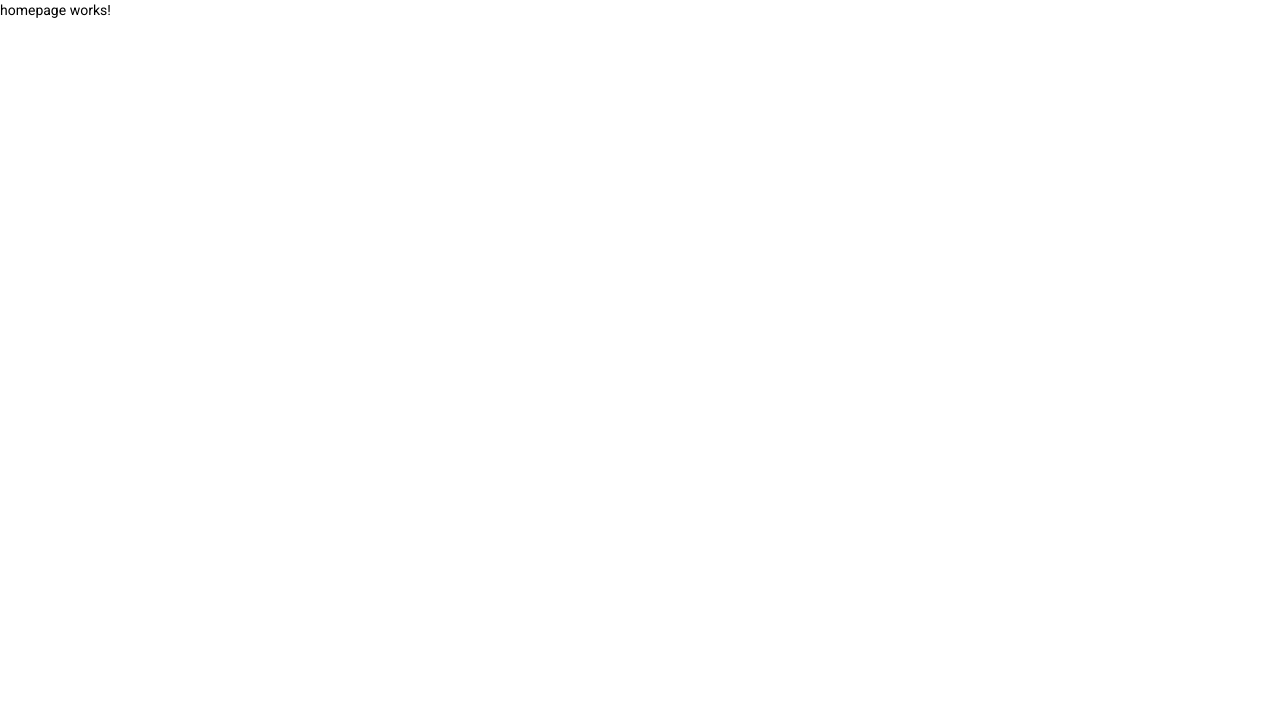
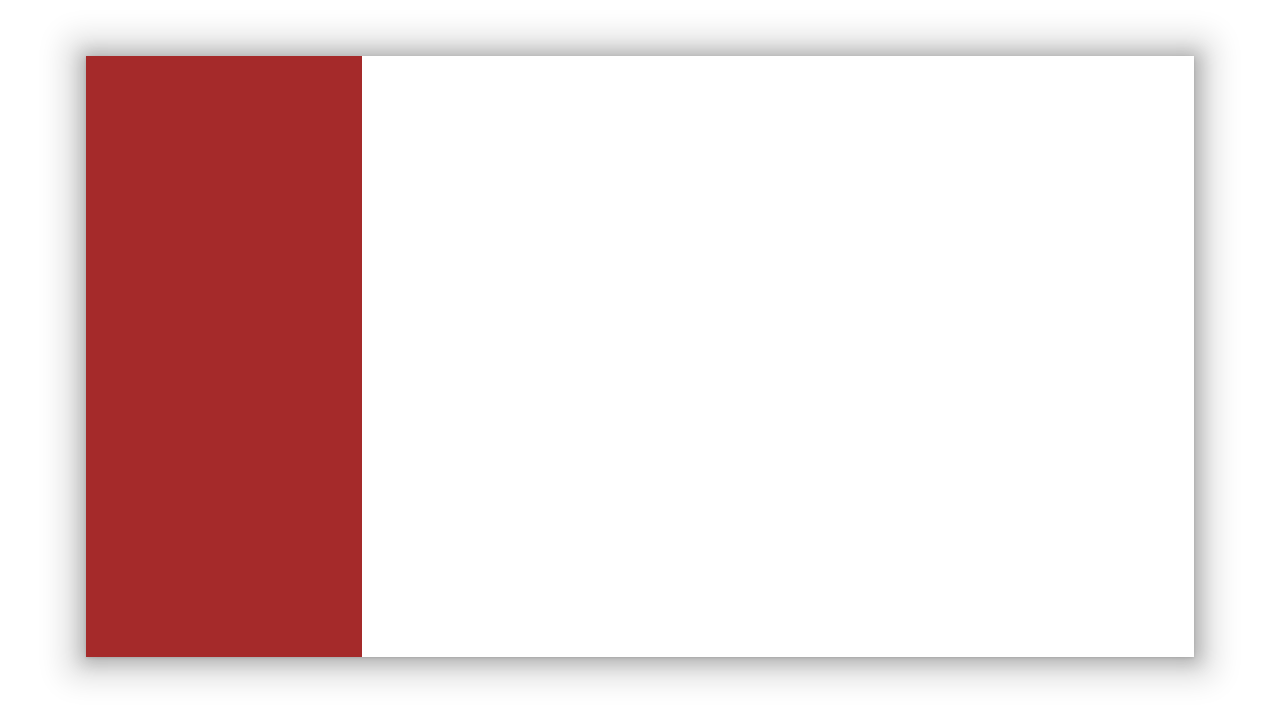
Before and after one commit to SamirCabrera/mi-pagina-web, an Angular app: page /homepage in a window 1280 px wide. Shown: the top 722 px of the page. Built offline with nearby package versions, Linux system fonts and the light colour scheme.

Commit message:
actualizando rama

```diff
--- a/package.json
+++ b/package.json
@@ -16,6 +16,7 @@
     "@angular/common": "~9.0.1",
     "@angular/compiler": "~9.0.1",
     "@angular/core": "~9.0.1",
+    "@angular/flex-layout": "^9.0.0-beta.29",
     "@angular/forms": "~9.0.1",
     "@angular/material": "^9.0.0",
     "@angular/platform-browser": "~9.0.1",
--- a/src/app/app.module.ts
+++ b/src/app/app.module.ts
@@ -2,6 +2,7 @@ import { BrowserModule } from '@angular/platform-browser';
 import { NgModule } from '@angular/core';
 import { RouterModule } from '@angular/router';
 import { AngularMaterialModule } from './angular-material/angular-material.module'
+import { FlexLayoutModule } from '@angular/flex-layout';
 
 import { AppRoutingModule } from './app-routing.module';
 import { AppComponent } from './app.component';
@@ -23,7 +24,8 @@ import { HomepageComponent } from './pages/homepage/homepage.component';
     AppRoutingModule,
     BrowserAnimationsModule,
     AngularMaterialModule,
-    RouterModule
+    RouterModule,
+    FlexLayoutModule
   ],
   providers: [],
   bootstrap: [AppComponent]
--- a/src/app/pages/homepage/homepage.component.css
+++ b/src/app/pages/homepage/homepage.component.css
@@ -0,0 +1,8 @@
+.main_div {
+    margin: 56px 86px;
+    box-shadow: 1px 1px 16px 5px rgba(0, 0, 0, 0.2), 0px 1px 28px 20px rgba(0, 0, 0, 0.14), 0px 1px 3px 0px rgba(0, 0, 0, 0.12);
+}
+
+.mat-grid-tile_logo {
+    background-color: brown;
+}
--- a/src/app/pages/homepage/homepage.component.html
+++ b/src/app/pages/homepage/homepage.component.html
@@ -1 +1,23 @@
-<p>homepage works!</p>
+<div>
+
+    <div class="main_div">
+
+        <mat-grid-list cols="12" rowHeight="300px">
+
+            <mat-grid-tile [colspan]="3"
+                [rowspan]="2"
+                class="mat-grid-tile_logo">
+
+            </mat-grid-tile>
+
+            <mat-grid-tile [colspan]="9"
+                [rowspan]="2"
+            style="background-color: white;">
+
+            </mat-grid-tile>
+
+          </mat-grid-list>
+
+    </div>
+
+</div>
--- a/src/app/pages/homepage/homepage.module.ts
+++ b/src/app/pages/homepage/homepage.module.ts
@@ -2,13 +2,15 @@ import { NgModule } from '@angular/core';
 import { CommonModule } from '@angular/common';
 import { HomepageComponent } from './homepage.component';
 import { AngularMaterialModule } from '../../angular-material/angular-material.module';
+import { FlexLayoutModule } from '@angular/flex-layout';
 
 
 @NgModule({
   declarations: [HomepageComponent],
   imports: [
     CommonModule,
-    AngularMaterialModule
+    AngularMaterialModule,
+    FlexLayoutModule
   ]
 })
 export class HomepageModule { }
```
Also changed, not shown: 1 other file (tests, documents, lock files or other folders).
